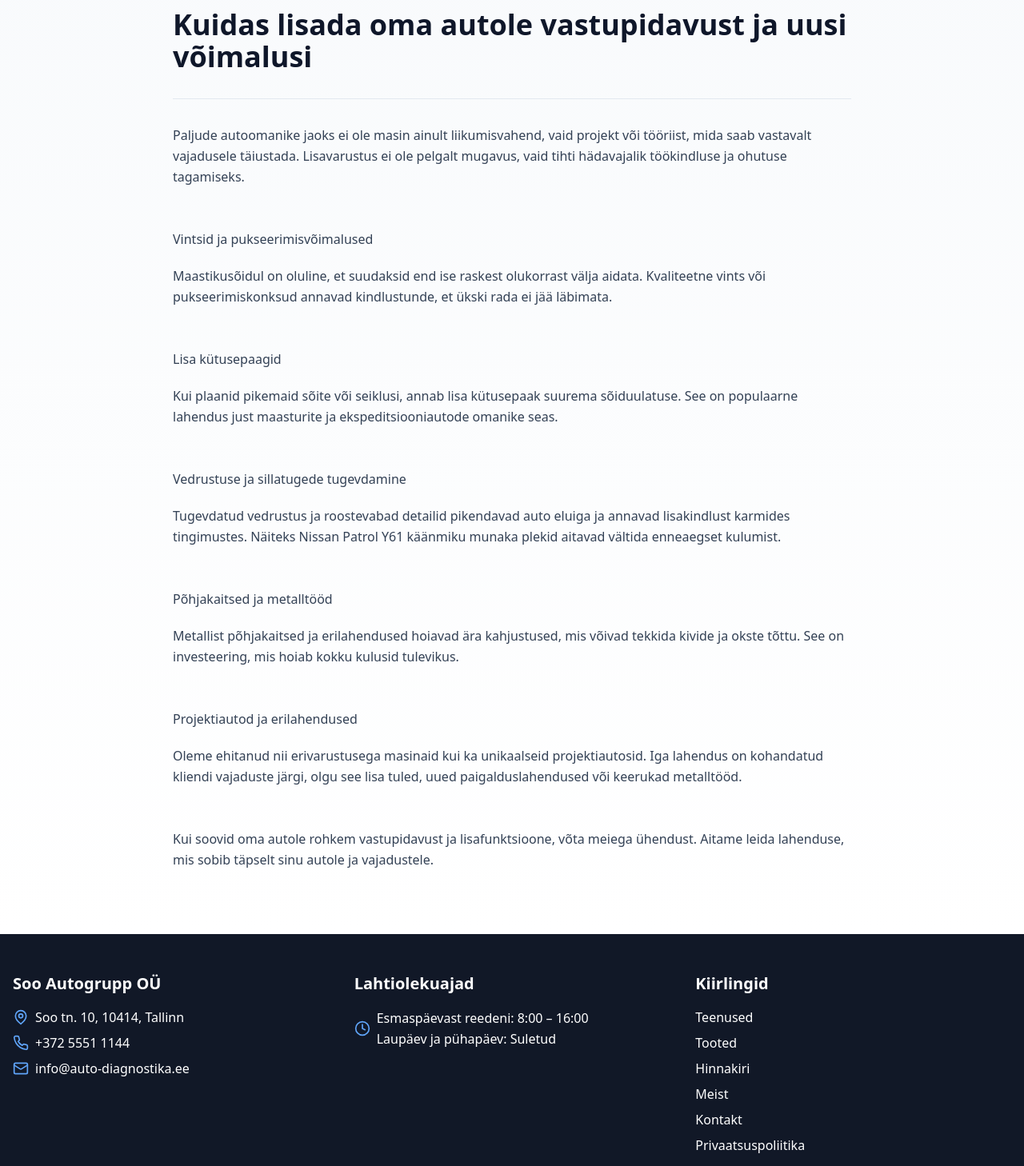
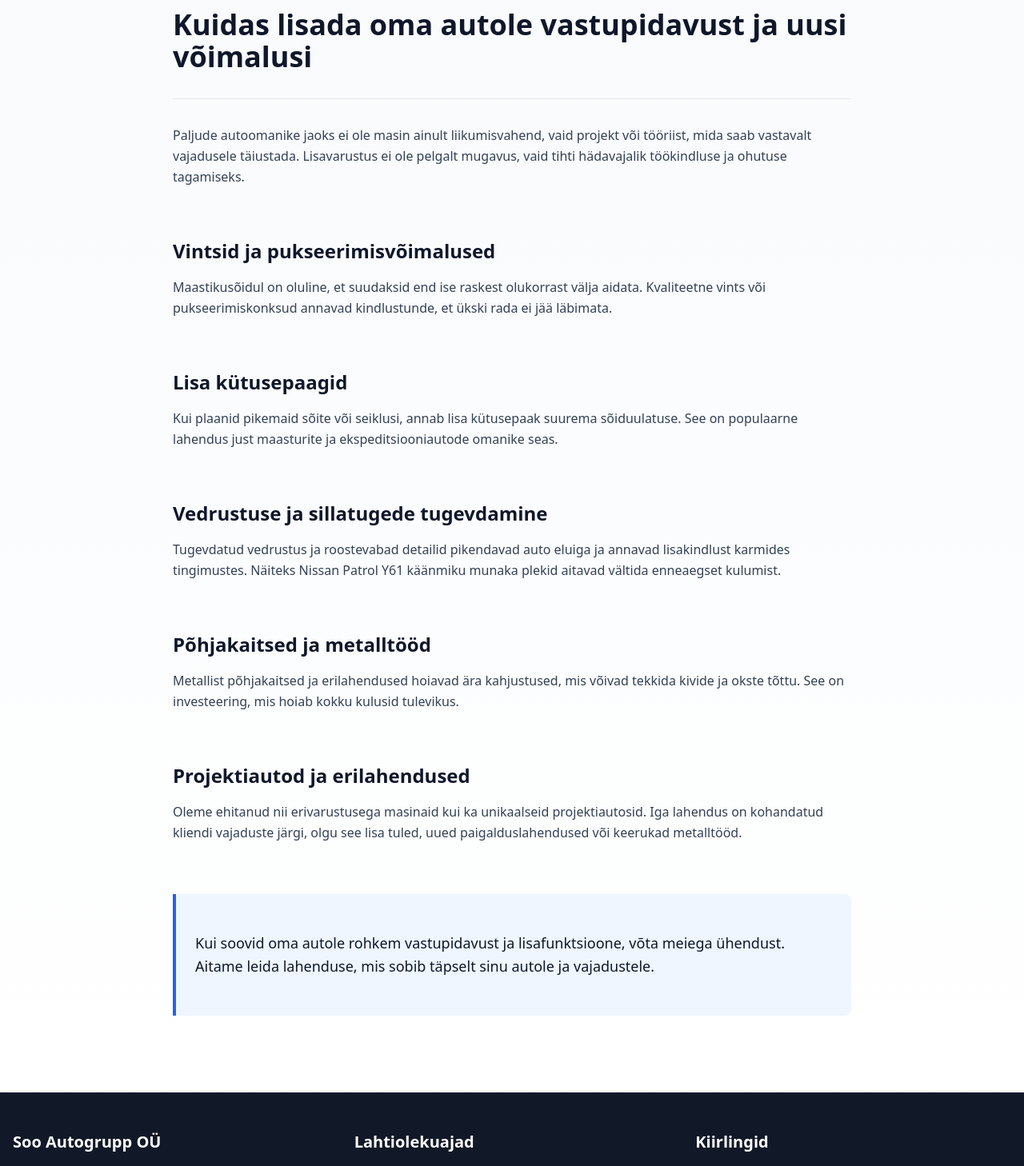
Before and after one commit to n1veklrn/soo-veeb, a React (Vite) app: page /blog/benefits-of-regular-vehicle-servicing in a window 1280 px wide. Shown: the part 290-1748 px from the top of the page at 80% size. Built offline with nearby package versions, Linux system fonts and the light colour scheme.

Commit message:
Updated BlogContent.tsx

```diff
--- a/src/components/BlogContent.tsx
+++ b/src/components/BlogContent.tsx
@@ -33,7 +33,13 @@ export default function BlogContent({ content }: BlogContentProps) {
           }
         }
 
-        if (trimmedLine.startsWith('Kui sinu autol') || trimmedLine.startsWith('CTA:')) {
+        if (
+          trimmedLine.startsWith('Kui sinu autol') ||
+          trimmedLine.startsWith('CTA:') ||
+          trimmedLine.startsWith('Kui soovid oma auto mootorit') ||
+          trimmedLine.startsWith('Kui plaanid OM648') ||
+          trimmedLine.startsWith('Kui soovid oma autole')
+        ) {
           const cleanedLine = trimmedLine.replace(/^CTA:\s*/, '');
           return (
             <div key={index} className="bg-blue-50 border-l-4 border-blue-600 p-6 my-8 rounded-r-lg">
@@ -44,7 +50,19 @@ export default function BlogContent({ content }: BlogContentProps) {
           );
         }
 
-        if (trimmedLine === 'Kokkuvõte' || trimmedLine === 'Mida teha, kui mootorituli süttib?' || trimmedLine === 'Levinumad põhjused') {
+        if (
+          trimmedLine === 'Kokkuvõte' ||
+          trimmedLine === 'Mida teha, kui mootorituli süttib?' ||
+          trimmedLine === 'Levinumad põhjused' ||
+          trimmedLine === 'OM648 eelised' ||
+          trimmedLine === 'Vajalikud detailid ümberehituseks' ||
+          trimmedLine === 'Töökindluse ja jõudluse kombinatsioon' ||
+          trimmedLine === 'Vintsid ja pukseerimisvõimalused' ||
+          trimmedLine === 'Lisa kütusepaagid' ||
+          trimmedLine === 'Vedrustuse ja sillatugede tugevdamine' ||
+          trimmedLine === 'Põhjakaitsed ja metalltööd' ||
+          trimmedLine === 'Projektiautod ja erilahendused'
+        ) {
           return (
             <h2 key={index} className="text-2xl font-bold text-slate-900 mt-8 mb-4">
               {trimmedLine}
```
